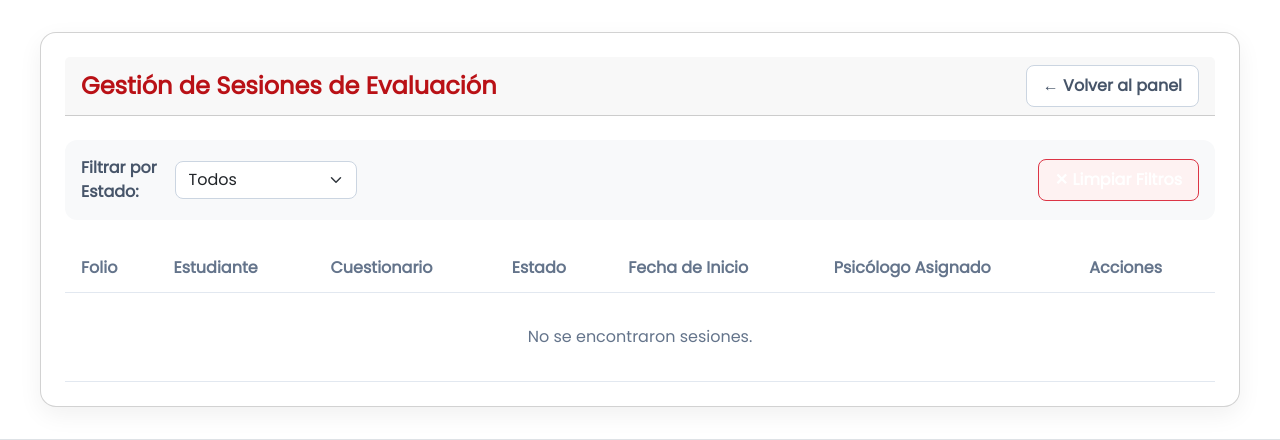
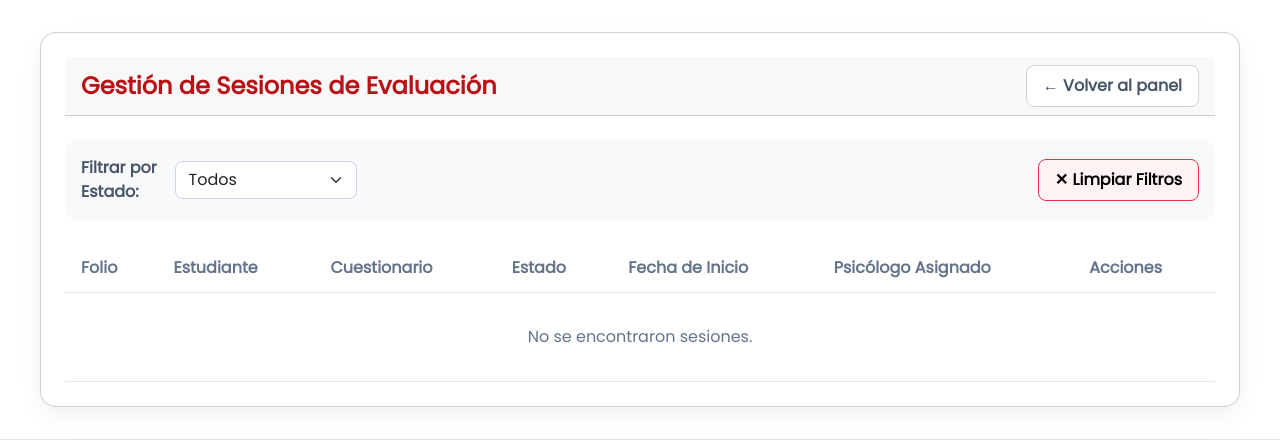
Before and after one commit to CelesteMendezz/tamizaje, a Django app: page /dashboard/sesiones/ in a window 1280 px wide, with the pointer over the restyled element. Shown: the top 440 px of the page. Run offline with Django 5.2, Linux system fonts and the light colour scheme; the visitor is signed in with stand-in values (Sample User, id 1); data comes from the database, SQL or seed files in the repository; data that the repository does not hold is empty.

```diff
--- a/dashboard/templates/dashboard/sesiones_list.html
+++ b/dashboard/templates/dashboard/sesiones_list.html
@@ -28,7 +28,7 @@ th { font-weight: 700; color: #64748b; }
 .btn-outline-secondary { color: #475569; background: #fff; border-color: #cbd5e1; }
 .btn-outline-secondary:hover { background: #f1f5f9; }
 .btn-outline-danger { color: #B91116; background: #fff; border-color: #fca5a5; }
-.btn-outline-danger:hover { background: #fef2f2; }
+.btn-outline-danger:hover { background: #fef2f2; color: black;}
 
 /* Estilo para el select */
 .form-select { padding: 0.4rem 0.8rem; border-radius: 8px; border: 1px solid #cbd5e1; outline: none; font-family: inherit; }
```
